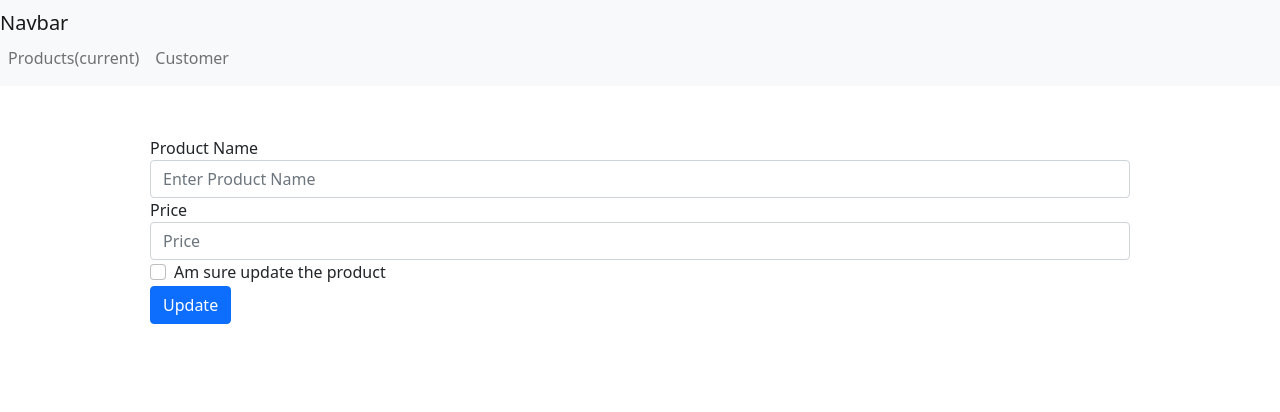
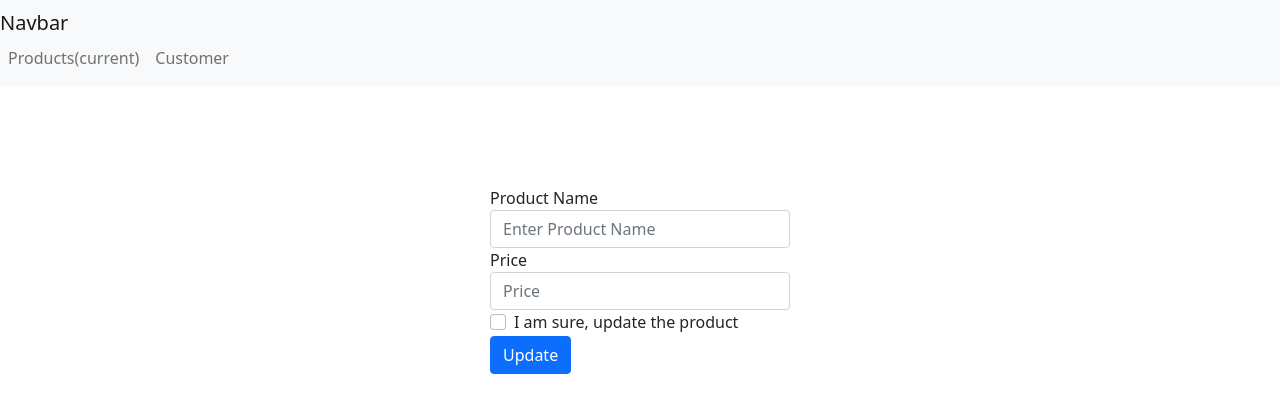
Before and after one commit to bisrat-walle/Simple-Ecommerce-App-with-Angular, an Angular app: page /products/detail/1 in a window 1280 px wide. Shown: the top 412 px of the page. Built offline with nearby package versions, Linux system fonts and the light colour scheme.

Commit message:
adding some functionality

```diff
--- a/src/app/app.component.css
+++ b/src/app/app.component.css
@@ -0,0 +1,3 @@
+*{
+    box-sizing: border-box;
+}
--- a/src/app/product/product.component.css
+++ b/src/app/product/product.component.css
@@ -8,3 +8,10 @@ h1{
     padding-top: 20px;
     padding-left: 20px;
 }
+*{
+    box-sizing: border-box;
+}
+
+body{
+    overflow-x: hidden;
+}
--- a/src/app/productdetails/productdetails.component.css
+++ b/src/app/productdetails/productdetails.component.css
@@ -1,3 +1,4 @@
 form{
-    margin: 50px 150px;
+    width: 300px;
+    margin: 100px auto;
 }
--- a/src/app/productdetails/productdetails.component.html
+++ b/src/app/productdetails/productdetails.component.html
@@ -1,15 +1,15 @@
-<form (ngSubmit)="updateProduct()" #f=ngForm>
+<form (ngSubmit)="updateProduct(f)" #f=ngForm>
     <div class="form-group">
       <label for="exampleInputEmail1">Product Name</label>
-      <input type="text" class="form-control" id="exampleInputEmail1" aria-describedby="product name" placeholder="Enter Product Name">
+      <input ngModel name="name" type="text" class="form-control" id="exampleInputEmail1" aria-describedby="product name" placeholder="Enter Product Name">
     </div>
     <div class="form-group">
       <label for="exampleInputPassword1">Price</label>
-      <input type="number" class="form-control" id="exampleInputPassword1" placeholder="Price">
+      <input ngModel name="price" type="number" class="form-control" id="exampleInputPassword1" placeholder="Price">
     </div>
     <div class="form-group form-check">
       <input type="checkbox" class="form-check-input" id="exampleCheck1">
-      <label class="form-check-label" for="exampleCheck1">Am sure update the product</label>
+      <label class="form-check-label" for="exampleCheck1">I am sure, update the product</label>
     </div>
-    <button type="submit" class="btn btn-primary">Update</button>
+    <button type="submit" class="btn btn-primary" [disabled]="!f.valid">Update</button>
   </form>
--- a/src/app/productdetails/productdetails.component.ts
+++ b/src/app/productdetails/productdetails.component.ts
@@ -1,5 +1,6 @@
 import { Component, OnInit } from '@angular/core';
-import { ActivatedRoute } from '@angular/router';
+import { NgForm } from '@angular/forms';
+import { ActivatedRoute, Router } from '@angular/router';
 import { Product, PRODUCTS } from '../product/product.object';
 
 @Component({
@@ -11,7 +12,9 @@ export class ProductdetailsComponent implements OnInit {
 
   products = PRODUCTS;
   selectedProduct = PRODUCTS[0];
-  constructor(private route: ActivatedRoute ) { }
+  constructor(private route: ActivatedRoute, private router: Router ) {
+
+  }
 
   ngOnInit(): void {
     this.route.params.subscribe(
@@ -24,9 +27,12 @@ export class ProductdetailsComponent implements OnInit {
     }
 
 
-  updateProduct(){
+  updateProduct(f: NgForm){
 
-
+    let n = f.value;
+    this.selectedProduct.name = n.name;
+    this.selectedProduct.price = n.price;
+    this.router.navigateByUrl("");
 
   }
 
```
